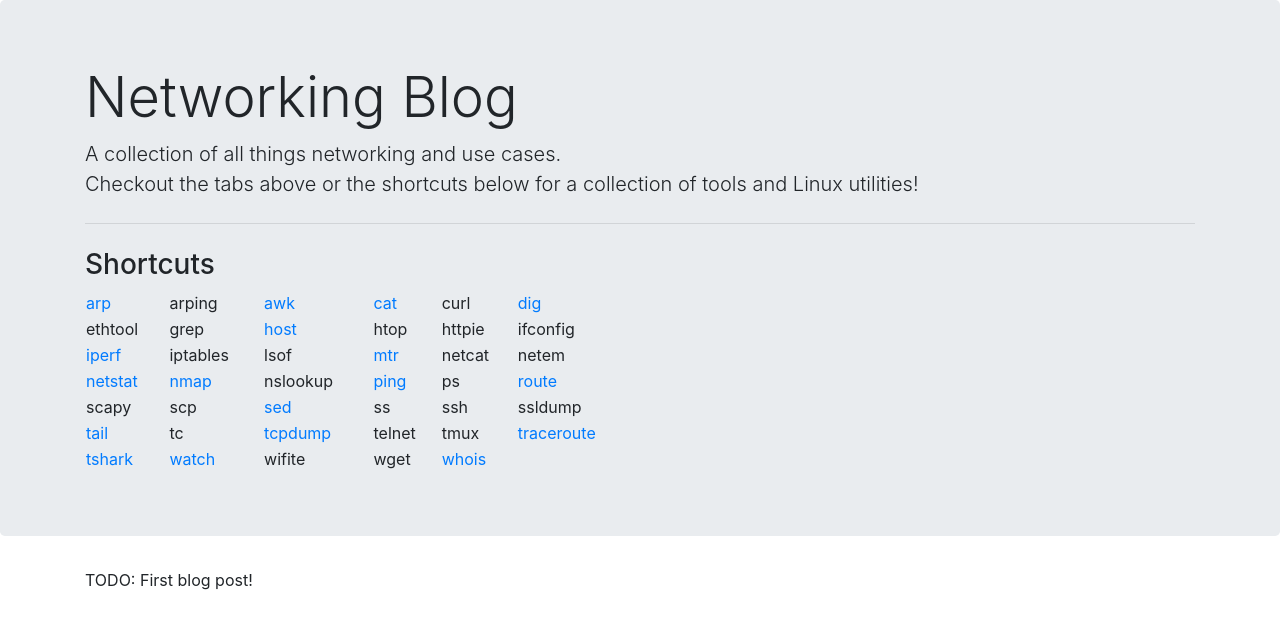
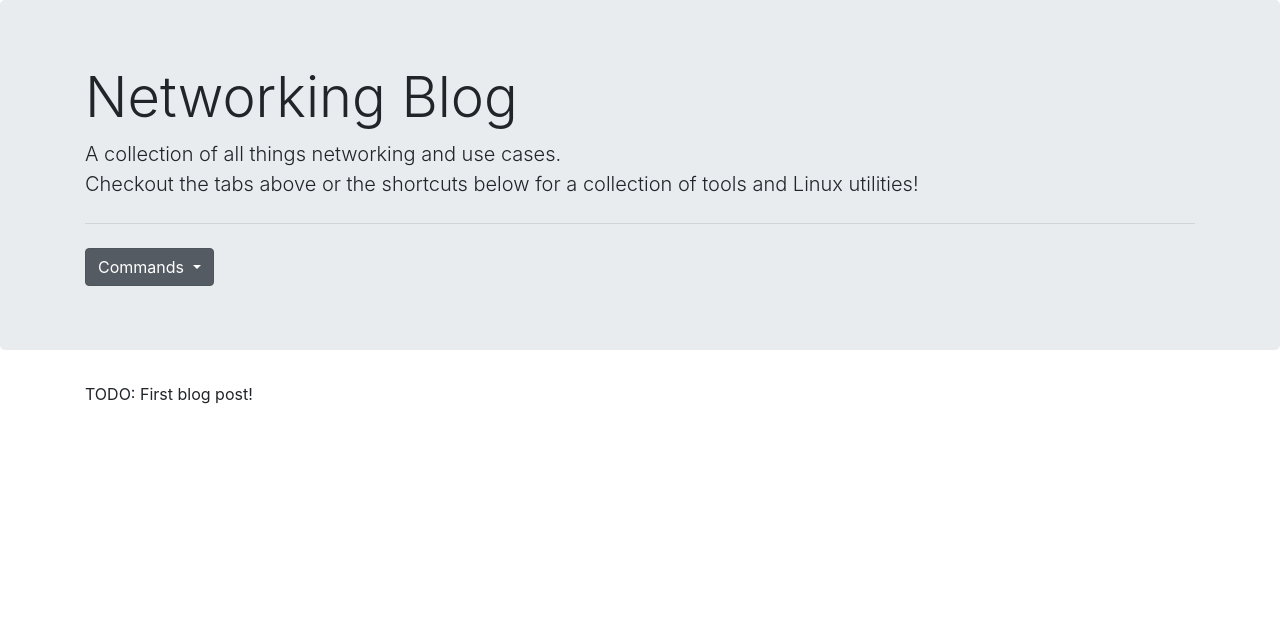
Before and after one commit to thiteixeira/network_blog, a Flask app: page / in a window 1280 px wide. Shown: the part 66-695 px from the top of the page. Run offline with Flask 2, Linux system fonts and the light colour scheme; some libraries are stand-ins or nearby versions.

Commit message:
Changed table for dropdown

```diff
--- a/templates/index.html
+++ b/templates/index.html
@@ -9,65 +9,70 @@
         Checkout the tabs above or the shortcuts below for a collection of
         tools and Linux utilities!</p>
     <hr class="my-4">
-    <h3>Shortcuts</h3>
-    <table style="width:50%">
-        <tr>
-            <td><a href=./routing#arp>arp</td>
-            <td>arping</td>
-            <td><a href=./linux#awk>awk</a></td>
-            <td><a href=./linux#cat>cat</a></td>
-            <td>curl</td>
-            <td><a href=./dns#dig>dig</a></td>
-        </tr>
-        <tr>
-            <td>ethtool</td>
-            <td>grep</td>
-            <td><a href=./dns#host>host</a></td>
-            <td>htop</td>
-            <td>httpie</td>
-            <td>ifconfig</td>
-        </tr>
-        <tr>
-            <td><a href=./connectivity#iperf>iperf</a></td>
-            <td>iptables</td>
-            <td>lsof</td>
-            <td><a href=./connectivity#mtr>mtr</a></td>
-            <td>netcat</td>
-            <td>netem</td>
-        </tr>
-        <tr>
-            <td><a href=./connectivity#netstat>netstat</a></td>
-            <td><a href=./connectivity#nmap>nmap</a></td>
-            <td>nslookup</td>
-            <td><a href=./connectivity#ping>ping</a></td>
-            <td>ps</td>
-            <td><a href=./connectivity#route>route</a></td>
-        </tr>
-        <tr>
-            <td>scapy</td>
-            <td>scp</td>
-            <td><a href=./linux#sed>sed</a></td>
-            <td>ss</td>
-            <td>ssh</td>
-            <td>ssldump</td>
-        </tr>
-        <tr>
-            <td><a href=./linux#tail>tail</a></td>
-            <td>tc</td>
-            <td><a href=./connectivity#tcpdump>tcpdump</a></td>
-            <td>telnet</td>
-            <td>tmux</td>
-            <td><a href=./connectivity#traceroute>traceroute</a></td>
-        </tr>
-        <tr>
-            <td><a href=./connectivity#tshark>tshark</a></td>
-            <td><a href=./linux#watch>watch</a></td>
-            <td>wifite</td>
-            <td>wget</td>
-            <td><a href=./dns#whois>whois</a></td>
-            <td></td>
-        </tr>
-    </table>
+    <div class="dropdown show">
+        <a class="btn btn-secondary dropdown-toggle" href="#" role="button" id="dropdownMenuLink" data-toggle="dropdown" aria-haspopup="true" aria-expanded="false">
+            Commands
+        </a>
+
+        <div class="dropdown-menu" aria-labelledby="dropdownMenuLink">
+            <a class="dropdown-item" href=./routing#arp>arp</a>
+            <a class="dropdown-item" href="#">arping</a>
+            <a class="dropdown-item" href=./linux#awk>awk</a>
+            <div class="dropdown-divider"></div>
+            <a class="dropdown-item" href=./linux#cat>cat</a>
+            <a class="dropdown-item" href="#">curl</a>
+            <div class="dropdown-divider"></div>
+            <a class="dropdown-item" href=./dns#dig>dig</a>
+            <div class="dropdown-divider"></div>
+            <a class="dropdown-item" href="#">ethtool</a>
+            <div class="dropdown-divider"></div>
+            <a class="dropdown-item" href="#">grep</a>
+            <div class="dropdown-divider"></div>
+            <a class="dropdown-item" href=./dns#host>host</a>
+            <a class="dropdown-item" href="#">htop</a>
+            <a class="dropdown-item" href="#">httpie</a>
+            <div class="dropdown-divider"></div>
+            <a class="dropdown-item" href="#">ifconfig</a>
+            <a class="dropdown-item" href=./connectivity#iperf>iperf</a>
+            <a class="dropdown-item" href="#">iptables</a>
+            <div class="dropdown-divider"></div>
+            <a class="dropdown-item" href="#">lsof</a>
+            <div class="dropdown-divider"></div>
+            <a class="dropdown-item" href=./connectivity#mtr>mtr</a>
+            <div class="dropdown-divider"></div>
+            <a class="dropdown-item" href="#">netcat</a>
+            <a class="dropdown-item" href="#">netem</a>
+            <a class="dropdown-item" href=./connectivity#netstat>netstat</a>
+            <a class="dropdown-item" href=./connectivity#nmap>nmap</a>
+            <a class="dropdown-item" href="#">nslookup</a>
+            <div class="dropdown-divider"></div>
+            <a class="dropdown-item" href=./connectivity#ping>ping</a>
+            <a class="dropdown-item" href="#">ps</a>
+            <div class="dropdown-divider"></div>
+            <a class="dropdown-item" href=./connectivity#route>route</a>
+            <div class="dropdown-divider"></div>
+            <a class="dropdown-item" href="#">scapy</a>
+            <a class="dropdown-item" href="#">scp</a>
+            <a class="dropdown-item" href=./linux#sed>sed</a>
+            <a class="dropdown-item" href="#">sort</a>
+            <a class="dropdown-item" href="#">ss</a>
+            <a class="dropdown-item" href="#">ssh</a>
+            <a class="dropdown-item" href="#">ssldump</a>
+            <div class="dropdown-divider"></div>
+            <a class="dropdown-item" href=./linux#tail>tail</a>
+            <a class="dropdown-item" href="#">tc</a>
+            <a class="dropdown-item" href=./connectivity#tcpdump>tcpdump</a>
+            <a class="dropdown-item" href="#">telnet</a>
+            <a class="dropdown-item" href="#">tmux</a>
+            <a class="dropdown-item" href=./connectivity#traceroute>traceroute</a>
+            <a class="dropdown-item" href=./connectivity#tshark>tshark</a>
+            <div class="dropdown-divider"></div>
+            <a class="dropdown-item" href=./linux#watch>watch</a>
+            <a class="dropdown-item" href="#">wifite</a>
+            <a class="dropdown-item" href="#">wget</a>
+            <a class="dropdown-item" href=./dns#whois>whois</a>
+        </div>
+    </div>
 {% endblock %}
 
 {% block body %}
```
